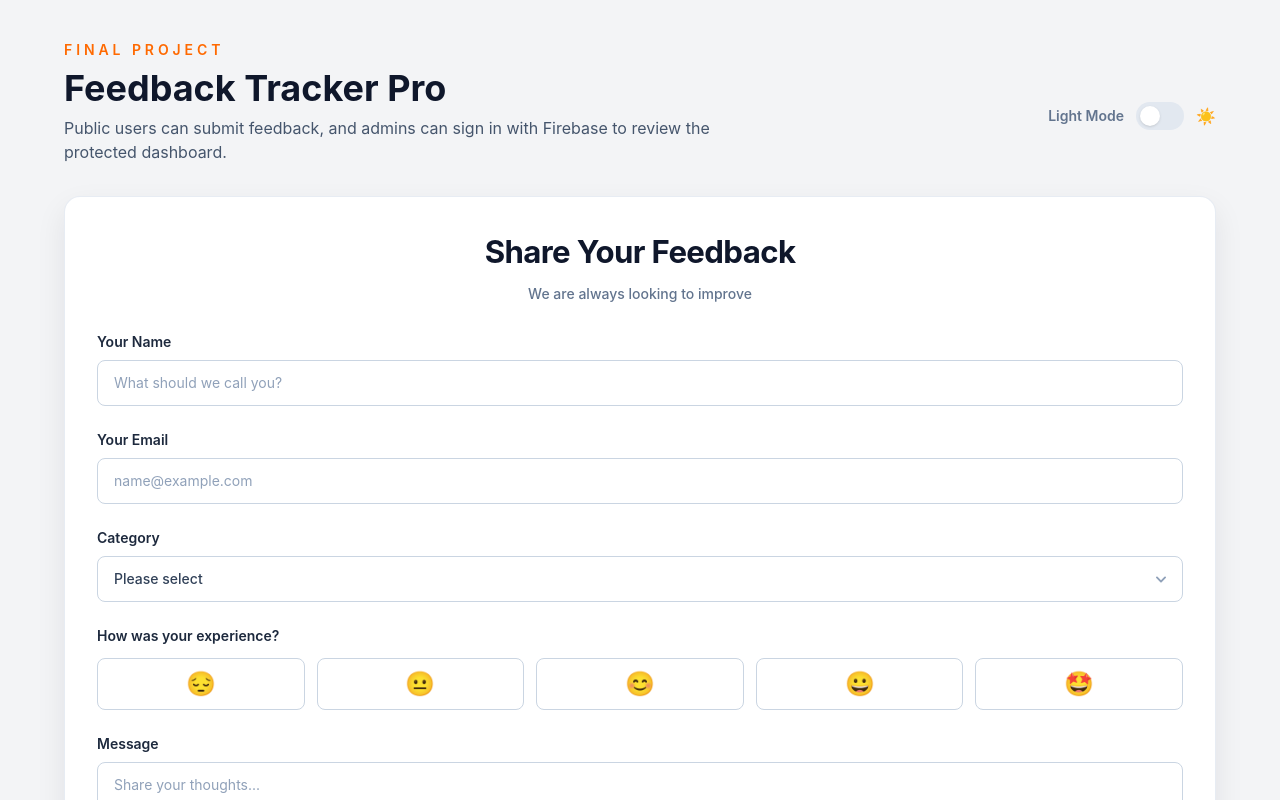
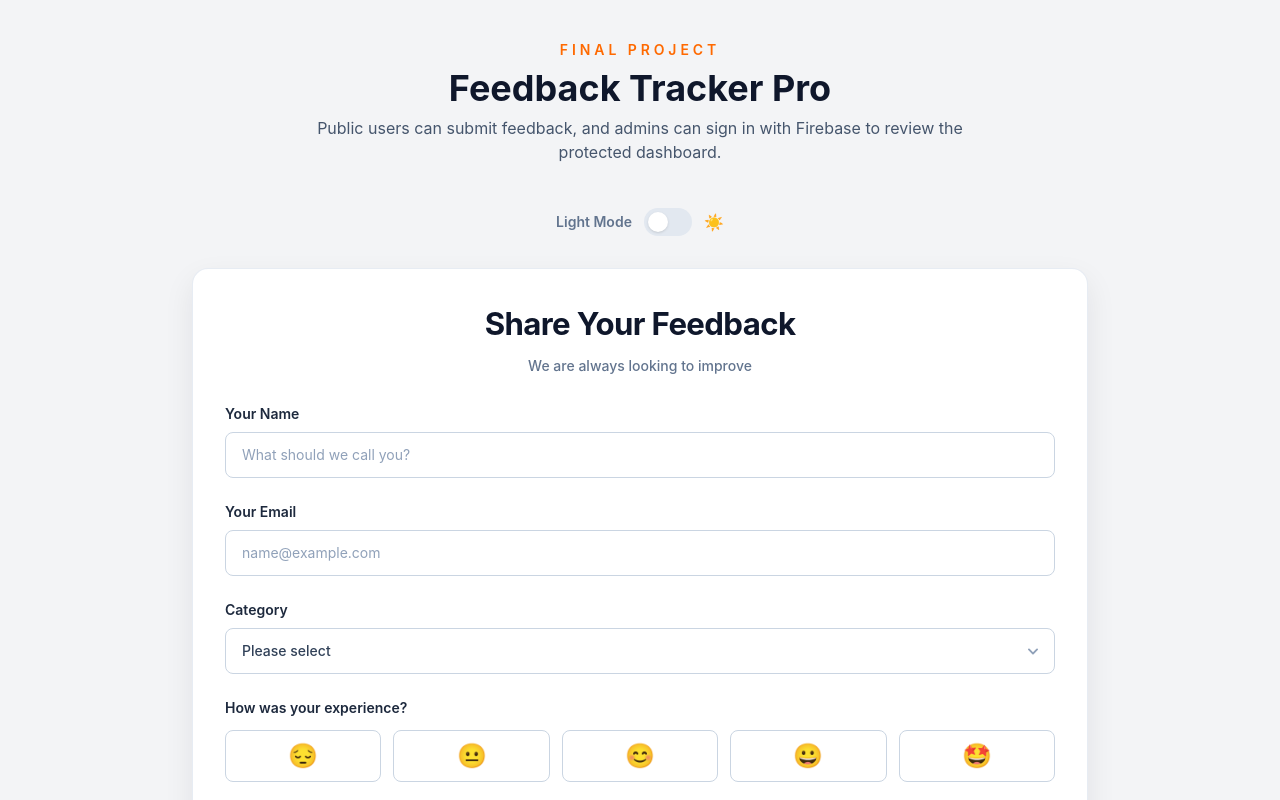
Before and after one commit to Makhadmahaska/project-final, a React app in the folder frontend/: page / in a window 1280 px wide. Shown: the top 800 px of the page. Built offline with nearby package versions, Linux system fonts and the light colour scheme; no server answers; the HTML template or start-up script is replaced by a standard one.

Commit message:
fixed error in app.tsx

```diff
--- a/frontend/src/App.tsx
+++ b/frontend/src/App.tsx
@@ -120,8 +120,8 @@ function App() {
       isDarkMode ? "bg-[#111827] text-white" : "bg-[#f3f4f6] text-slate-900"
     }`}
   >
-      <div className="mx-auto flex w-full max-w-6xl flex-col gap-8">
-        <div className="flex flex-col justify-between gap-4 sm:flex-row sm:items-center">
+    <div className="mx-auto flex w-full max-w-5xl flex-col gap-8">
+      <div className="flex flex-col items-center gap-4 text-center">
         <div className="space-y-2">
           <p
             className={`text-sm font-semibold uppercase tracking-[0.28em] ${
@@ -146,7 +146,7 @@ function App() {
         <ThemeToggle isDarkMode={isDarkMode} toggleTheme={toggleTheme} />
       </div>
 
-        <div className="grid gap-8 xl:grid-cols-[minmax(0,540px),1fr]">
+      <div className="mx-auto grid w-full max-w-4xl gap-8 xl:grid-cols-[minmax(0,540px),1fr]">
         <div>
           <FeedbackForm isDarkMode={isDarkMode} />
         </div>
@@ -290,7 +290,9 @@ function App() {
                             <h4 className="font-semibold">{item.name}</h4>
                             <p
                               className={`text-sm ${
-                                  isDarkMode ? "text-slate-400" : "text-slate-500"
+                                isDarkMode
+                                  ? "text-slate-400"
+                                  : "text-slate-500"
                               }`}
                             >
                               {item.email}
@@ -325,5 +327,4 @@ function App() {
   </div>
 );
 }
-
 export default App;
```
Lines whose indentation alone changed are shown as unchanged.
